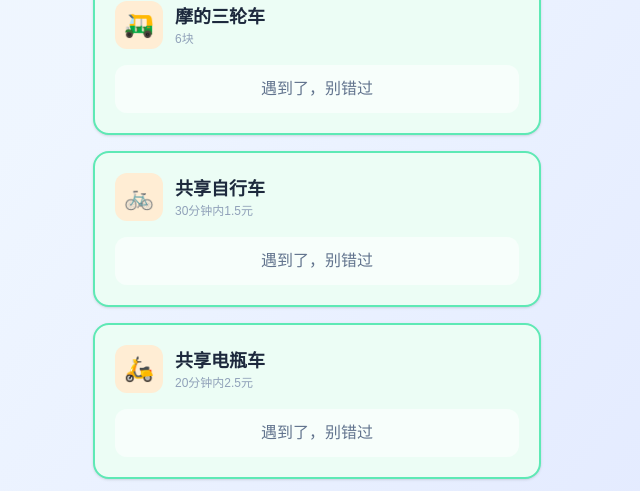
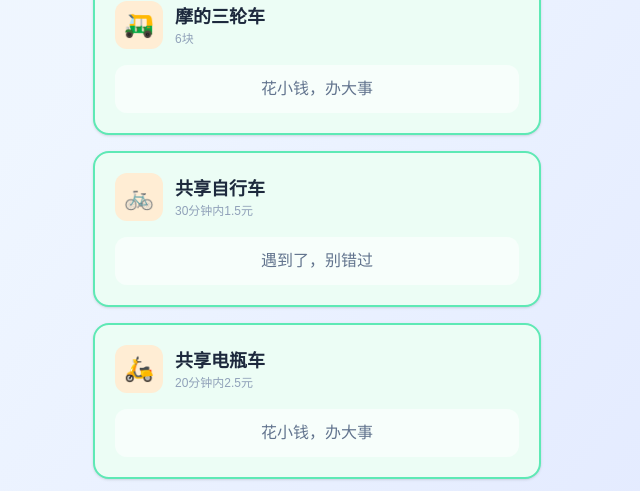
Before and after one commit to summer-8848/daily-commute-assistant, a Next.js app: page / in a window 1280 px wide. Shown: the part 1029-1520 px from the top of the page, without its empty margins (323-963 px from the left). Built offline with nearby package versions, Linux system fonts and the light colour scheme.

Commit message:
feat: random tagline for on-demand transport - 遇到了别错过 or 花小钱办大事

```diff
--- a/src/app/page.tsx
+++ b/src/app/page.tsx
@@ -138,7 +138,9 @@ function BusCard({ info }: { info: NextBusInfo }) {
       {/* 不显示时间线 */}
       {isOnDemand && info.isOperating && (
         <div className="text-center py-3 bg-white/60 rounded-xl">
-          <span className="text-slate-500 font-medium">遇到了，别错过</span>
+          <span className="text-slate-500 font-medium">
+            {Math.random() > 0.5 ? '遇到了，别错过' : '花小钱，办大事'}
+          </span>
         </div>
       )}
     </div>
```
